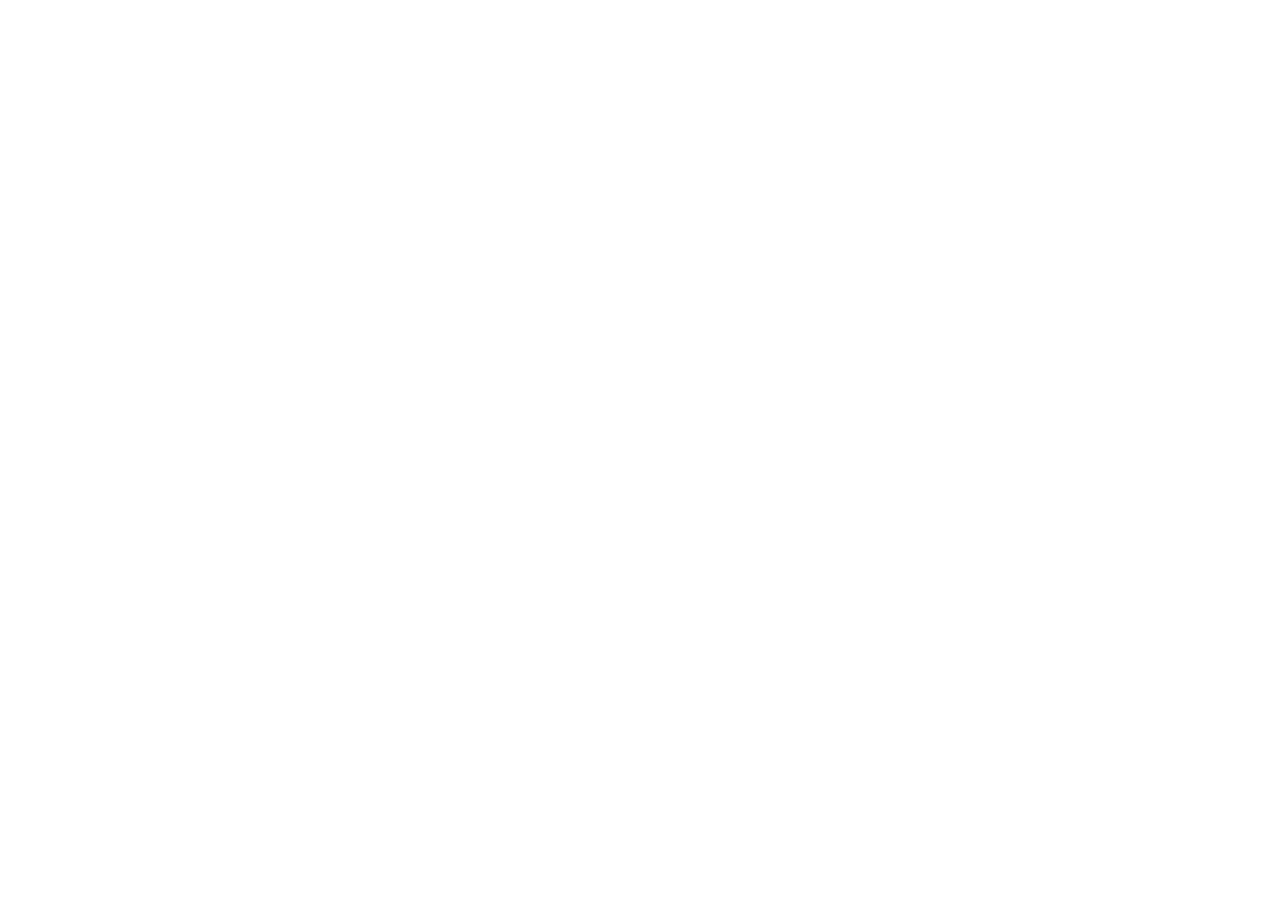
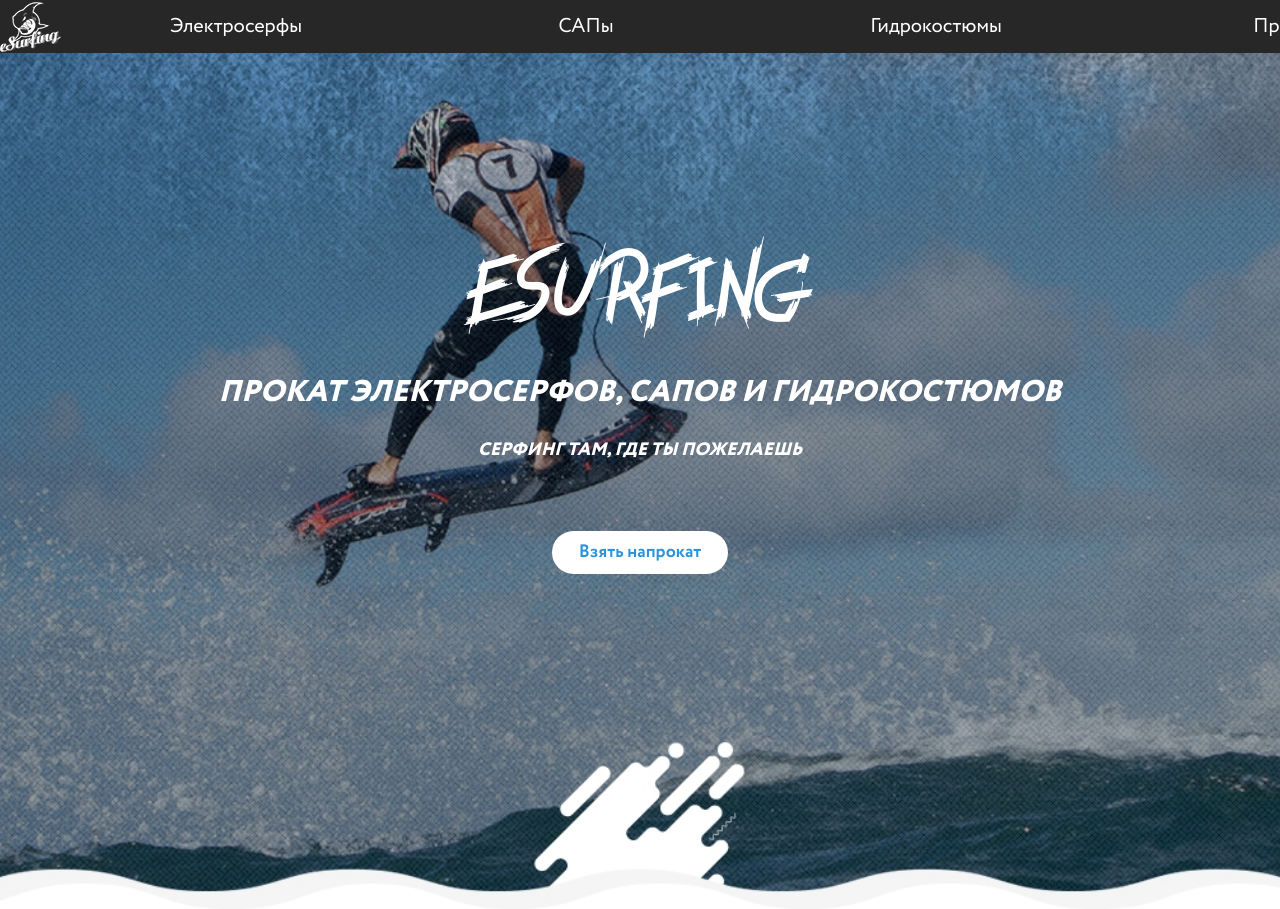
Before and after one commit to DeminSergey/esurfing, a website: page src/index.html in a window 1280 px wide. Before the commit the page ends 800 px from the top, so only its background shows below. Drawn offline with Linux system fonts and the light colour scheme.

Commit message:
add css for header + sec.main

```diff
--- a/src/index.html
+++ b/src/index.html
@@ -11,6 +11,32 @@
     <link rel="stylesheet" href="css/style.min.css">
 </head>
 <body>
+    <header class="header">
+        <nav>
+            <a class="logo" href="#main"><img src="img/logo.png" alt="logo"></a>
+            <ul class="menu">
+                <li class="menu__item"><a href="#esurfs">Электросерфы</a></li>
+            </ul>
+            <ul class="menu">
+                <li class="menu__item"><a href="#sups">САПы</a></li>
+            </ul>
+            <ul class="menu">
+                <li class="menu__item"><a href="#wetsuits">Гидрокостюмы</a></li>
+            </ul>
+            <ul class="menu">
+                <li class="menu__item"><a href="#rent">Прокат</a></li>
+            </ul>
+            <ul class="menu">
+                <li class="menu__item"><a href="#contacts">Контакты</a></li>
+            </ul>
+        </nav>
+    </header>
+    <section class="main">
+        <h1 class="main__title">eSurfing</h1>
+        <h2 class="main__subtitle">прокат электросерфов, сапов и гидрокостюмов</h2>
+        <h3 class="main__descr">серфинг там, где ты пожелаешь</h3>
+        <button class="main__btn">Взять напрокат</button>
+    </section>
 
 </body>
 </html>
--- /dev/null
+++ b/src/sass/blocks/_header.scss
@@ -0,0 +1,38 @@
+header {
+    position: fixed;
+    width: 100%;
+    min-height: 53px;
+    background-color: #272727;
+    nav {
+        display: flex;
+        justify-content: space-around;
+        align-items: center;
+        .logo {
+            display: block;
+            height: 100%;
+            width: 170px;
+            text-align: center;
+        }
+        .menu {
+            margin-bottom: 0;
+            padding: 0;
+            &__item {
+                list-style-type: none;
+                a {
+                    display: block;
+                    line-height: 53px;
+                    width: 350px;
+                    color: #ffffff;
+                    font-family: Circe;
+                    font-size: 20px;
+                    font-weight: 400;
+                    text-align: center;
+                    text-decoration: none;
+                    &:hover {
+                        background-image: linear-gradient(to left, #656fb5 0%, #666ab3 50%, #5ca3c7 100%);
+                    }
+                }
+            }
+        }
+    }
+}
--- /dev/null
+++ b/src/sass/blocks/_main.scss
@@ -0,0 +1,52 @@
+.main {
+    width: 100%;
+    min-height: 714px;
+    background: url('../../img/main.jpg') center (center/cover) no-repeat;
+    padding: 237px 0 268px 0;
+    &__title {
+        color: #ffffff;
+        font-family: "Youth Fury PERSONAL USE";
+        font-size: 72px;
+        font-weight: 400;
+        text-align: center;
+    }
+    &__subtitle {
+        margin-top: 25px;
+        color: #ffffff;
+        font-family: "Circe";
+        font-size: 30px;
+        font-weight: 800;
+        text-transform: uppercase;
+        text-align: center;
+        font-style: italic;
+    }
+    &__descr {
+        margin-top: 22px;
+        color: #ffffff;
+        font-family: "Circe";
+        font-size: 18px;
+        font-weight: 800;
+        text-transform: uppercase;
+        text-align: center;
+        font-style: italic;
+    }
+    &__btn {
+        display: block;
+        margin: 67px auto;
+        width: 176px;
+        height: 43px;
+        border: none;
+        border-radius: 22px;
+        background-color: #ffffff;
+        color: #2c93db;
+        font-family: Circe;
+        font-size: 18px;
+        font-weight: 700;
+        text-align: center;
+        &:hover {
+            border: 2px;
+            border-style: solid;
+            border-color: linear-gradient(to left, #656fb5 0%, #666ab3 50%, #5ca3c7 100%);
+        }
+    }
+}
--- a/src/sass/style.scss
+++ b/src/sass/style.scss
@@ -0,0 +1,5 @@
+.container {
+    width: 1170px;
+}
+@import 'blocks/header';
+@import 'blocks/main';
```
Also changed, not shown: src/css/style.min.css.
